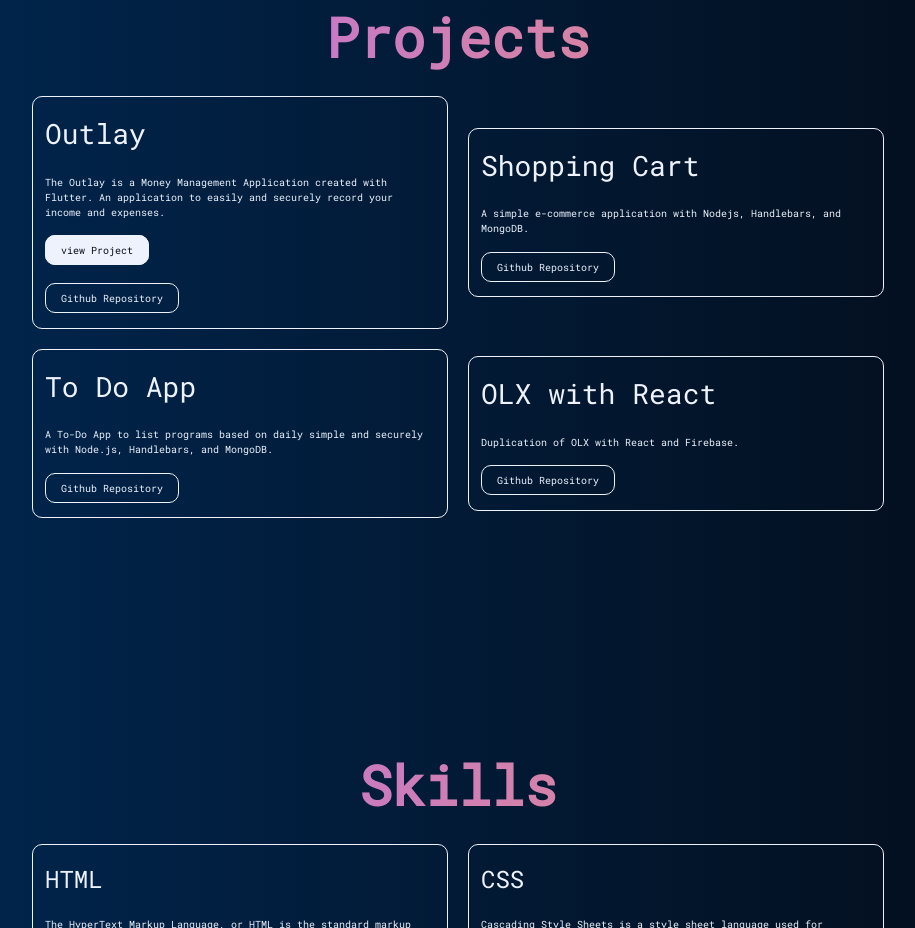
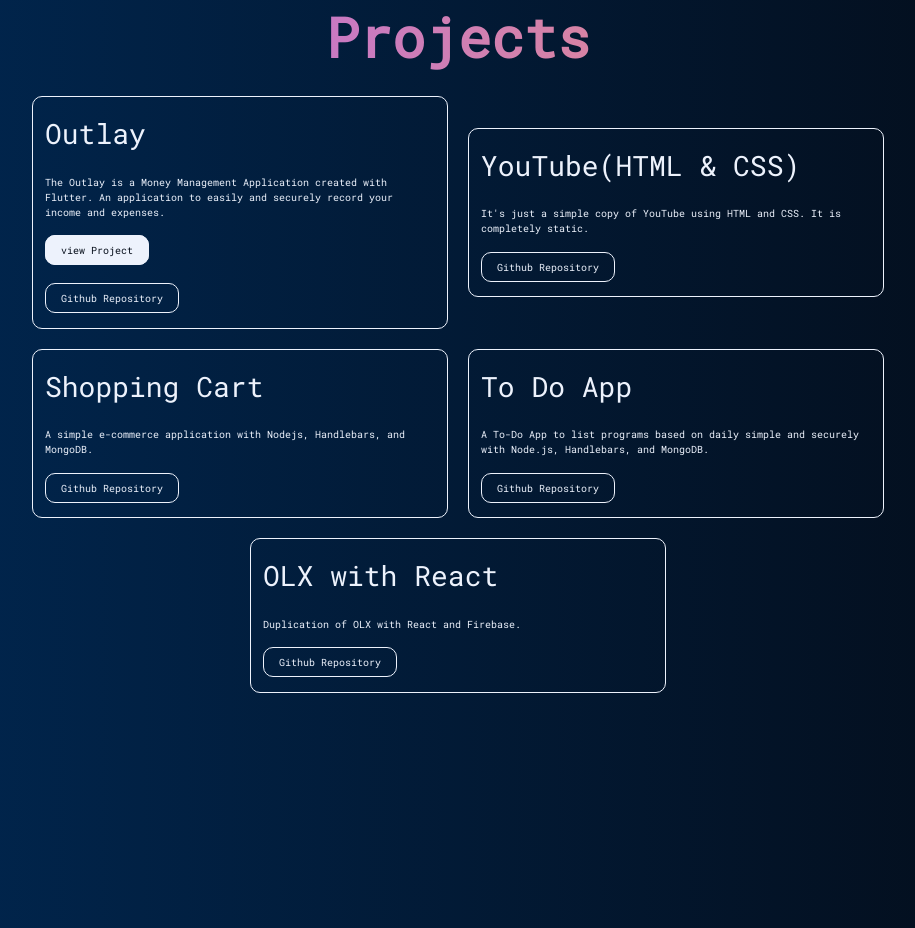
Before and after one commit to AdhnanShereef/adhnanshereef.com, a plain HTML site: page index.html in a window 1280 px wide. Shown: the part 1260-2188 px from the top of the page, without its empty margins (182-1097 px from the left). Drawn offline with nearby package versions, Linux system fonts and the light colour scheme.

Commit message:
New Project Added

```diff
--- a/index.html
+++ b/index.html
@@ -171,6 +171,22 @@
           <br /><br />
           <a
             href="https://github.com/AdhnanShereef/Outlay"
+            class="outlined-button"
+            target="_blank"
+            style="font-size: 10px !important"
+            >Github Repository</a
+          >
+        </div>
+
+        <!-- YouTube(HTML & CSS) -->
+        <div class="col-lg-4 outline">
+          <h3>YouTube(HTML & CSS)</h3>
+          <br />
+          <p style="font-size: 10px !important" class="mb-3">
+            It's just a simple copy of YouTube using HTML and CSS. It is completely static.
+          </p>
+          <a
+            href="https://github.com/AdhnanShereef/YouTube-HTML-and-CSS"
             class="outlined-button"
             target="_blank"
             style="font-size: 10px !important"
```
